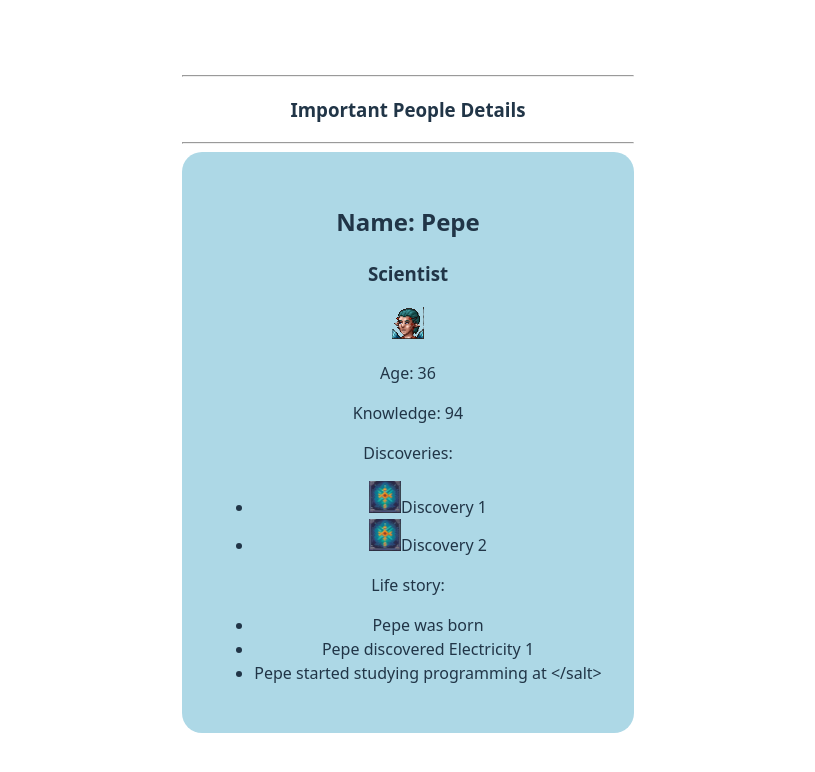
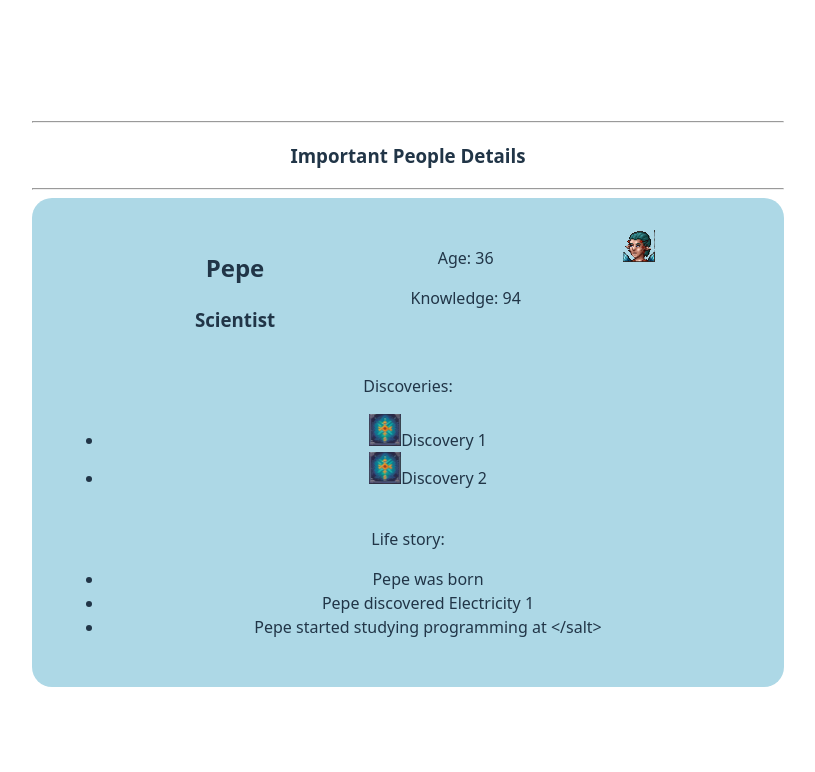
Before and after one commit to acolote1998/OUR-OWN-ZETA-frontend, a React (Vite) app in the folder our-own-zeta-frontend/: page / in a window 1280 px wide. Shown: the top 772 px of the page, without its empty margins (232-1047 px from the left). Built offline with nearby package versions, Linux system fonts and the light colour scheme.

Commit message:
adding grid style to importantPerson componenet

```diff
--- a/our-own-zeta-frontend/src/components/ImportantPerson.css
+++ b/our-own-zeta-frontend/src/components/ImportantPerson.css
@@ -2,3 +2,25 @@
   background-color: lightblue;
   border-radius: 20px;
 }
+
+.container {
+  display: grid;
+  grid-template-columns: repeat(12, 1fr); /* 12 equal columns */
+  gap: 5px; /* Space between items */
+}
+
+.item-12 {
+  grid-column: span 12; /* This item takes up 2 columns */
+}
+
+.item-6 {
+  grid-column: span 6; /* This item takes up 2 columns */
+}
+
+.item-2 {
+  grid-column: span 2; /* This item takes up 2 columns */
+}
+
+.item-4 {
+  grid-column: span 4; /* This item takes up 4 columns */
+}
--- a/our-own-zeta-frontend/src/components/ImportantPerson.tsx
+++ b/our-own-zeta-frontend/src/components/ImportantPerson.tsx
@@ -3,12 +3,19 @@ import genericDiscoveryPicture from "../assets/images/genericDiscovery.png";
 import "./ImportantPerson.css";
 function ImportantPerson() {
   return (
-    <div className="card">
-      <h2>Name: Pepe</h2>
+    <div className="card container">
+      <div className="item-6">
+        <h2>Pepe</h2>
         <h3>Scientist</h3>
-      <img src={genericImportantPersonPicture}></img>
+      </div>
+      <div className="item-2">
         <p>Age: 36</p>
         <p>Knowledge: 94</p>
+      </div>
+      <div className="item-4">
+        <img src={genericImportantPersonPicture}></img>
+      </div>
+      <div className="item-12">
         <p>Discoveries:</p>
         <ul>
           <li>
@@ -18,6 +25,8 @@ function ImportantPerson() {
             <img src={genericDiscoveryPicture}></img>Discovery 2
           </li>
         </ul>
+      </div>
+      <div className="item-12">
         <p>Life story:</p>
         <ul>
           <li>Pepe was born</li>
@@ -25,6 +34,7 @@ function ImportantPerson() {
           <li>Pepe started studying programming at {"</salt>"}</li>
         </ul>
       </div>
+    </div>
   );
 }
 
```
Lines whose indentation alone changed are shown as unchanged.
